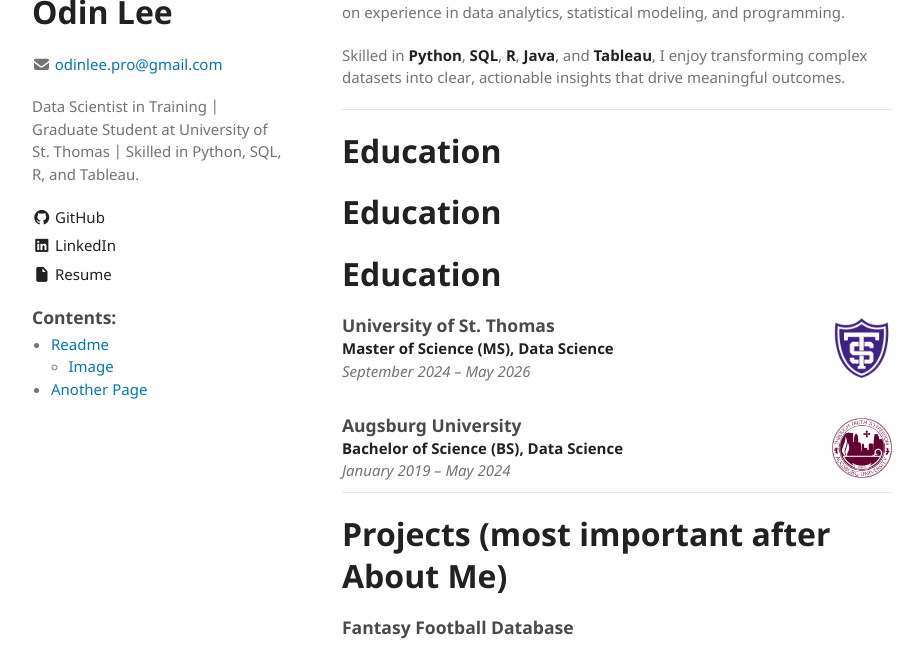
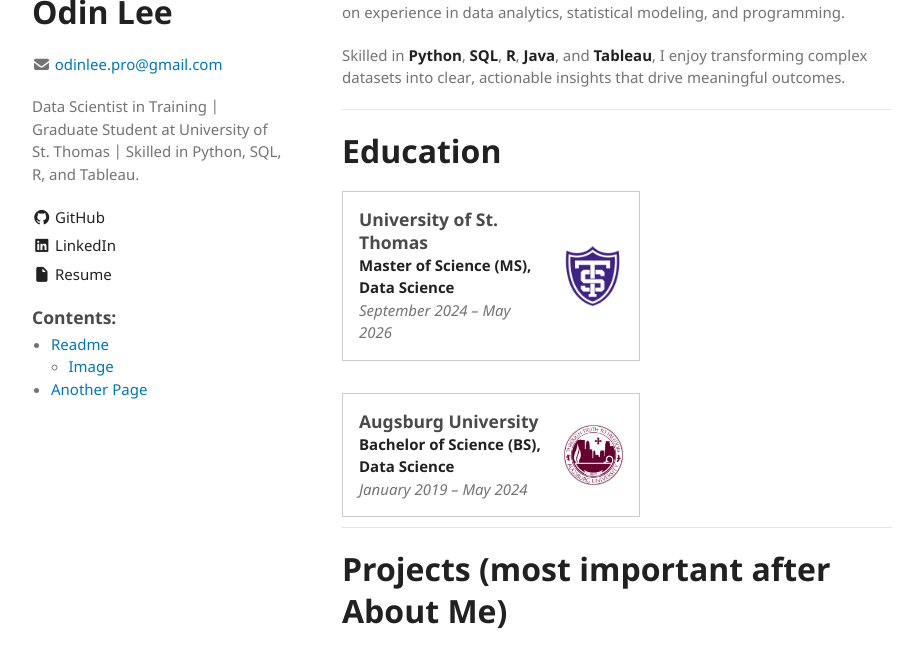
Before and after one commit to OdinLeePro/OdinLeePro.github.io, a Jekyll site: the page built from index.md, in a window 1280 px wide and 900 px high, cut to the strip 251-900 px from the top of the window. Shown: the whole strip, without its empty margins (178-1101 px from the left). Built offline with Jekyll 4.4.1, drawn with Linux system fonts in a browser that asks for light colours; our own code applies the rules of GitHub Pages for plain Markdown files.

Commit message:
Update index.md

```diff
--- a/index.md
+++ b/index.md
@@ -14,34 +14,26 @@ Skilled in **Python**, **SQL**, **R**, **Java**, and **Tableau**, I enjoy transf
 
 # Education
 
-# Education
-
-# Education
-
-<div style="display: flex; gap: 2rem; flex-wrap: wrap; align-items: flex-start; margin-top: 1rem;">
+<div style="display: flex; justify-content: space-between; flex-wrap: wrap; gap: 2rem;">
 
   <!-- University of St. Thomas -->
-  <div style="flex: 1; min-width: 300px;">
-    <div style="display: flex; justify-content: space-between; align-items: center;">
-      <div>
-        <h3 style="margin: 0;">University of St. Thomas</h3>
-        <p style="margin: 0;"><strong>Master of Science (MS), Data Science</strong><br>
-        <em>September 2024 – May 2026</em></p>
-      </div>
-      <img src="assets/img/UniversitySt.Thomas-Logo.png" alt="University of St. Thomas Logo" width="60" height="60" style="margin-left: 1rem;" />
+  <div style="flex: 0 1 48%; display: flex; justify-content: space-between; align-items: center; border: 1px solid #ccc; padding: 1rem;">
+    <div>
+      <h3 style="margin: 0;">University of St. Thomas</h3>
+      <p style="margin: 0;"><strong>Master of Science (MS), Data Science</strong><br>
+      <em>September 2024 – May 2026</em></p>
     </div>
+    <img src="assets/img/UniversitySt.Thomas-Logo.png" alt="University of St. Thomas Logo" width="60" height="60" style="margin-left: 1rem;" />
   </div>
 
   <!-- Augsburg University -->
-  <div style="flex: 1; min-width: 300px;">
-    <div style="display: flex; justify-content: space-between; align-items: center;">
-      <div>
-        <h3 style="margin: 0;">Augsburg University</h3>
-        <p style="margin: 0;"><strong>Bachelor of Science (BS), Data Science</strong><br>
-        <em>January 2019 – May 2024</em></p>
-      </div>
-      <img src="assets/img/AugsburgUniversity-Logo.png" alt="Augsburg University Logo" width="60" height="60" style="margin-left: 1rem;" />
+  <div style="flex: 0 1 48%; display: flex; justify-content: space-between; align-items: center; border: 1px solid #ccc; padding: 1rem;">
+    <div>
+      <h3 style="margin: 0;">Augsburg University</h3>
+      <p style="margin: 0;"><strong>Bachelor of Science (BS), Data Science</strong><br>
+      <em>January 2019 – May 2024</em></p>
     </div>
+    <img src="assets/img/AugsburgUniversity-Logo.png" alt="Augsburg University Logo" width="60" height="60" style="margin-left: 1rem;" />
   </div>
 
 </div>
```
